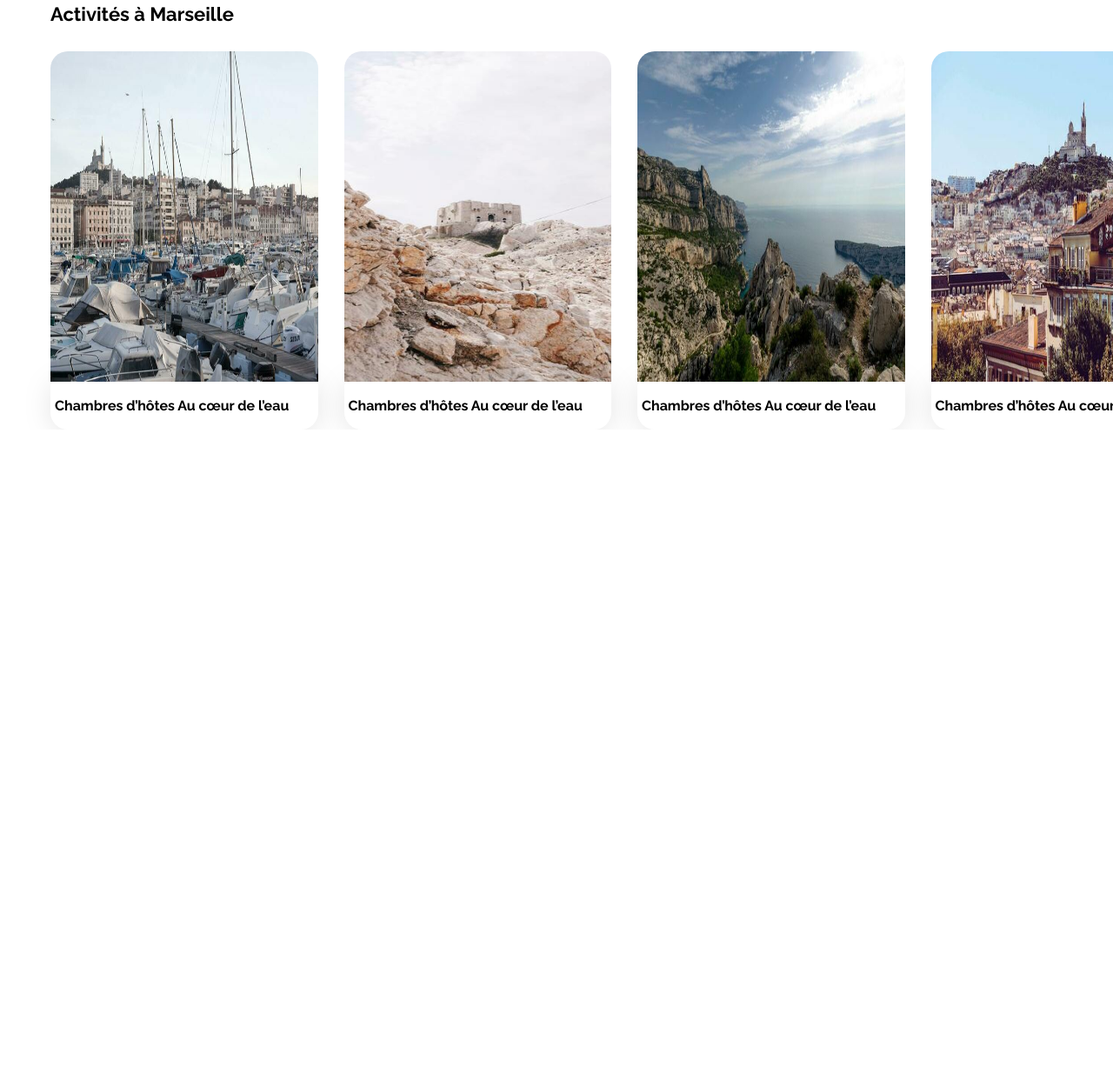
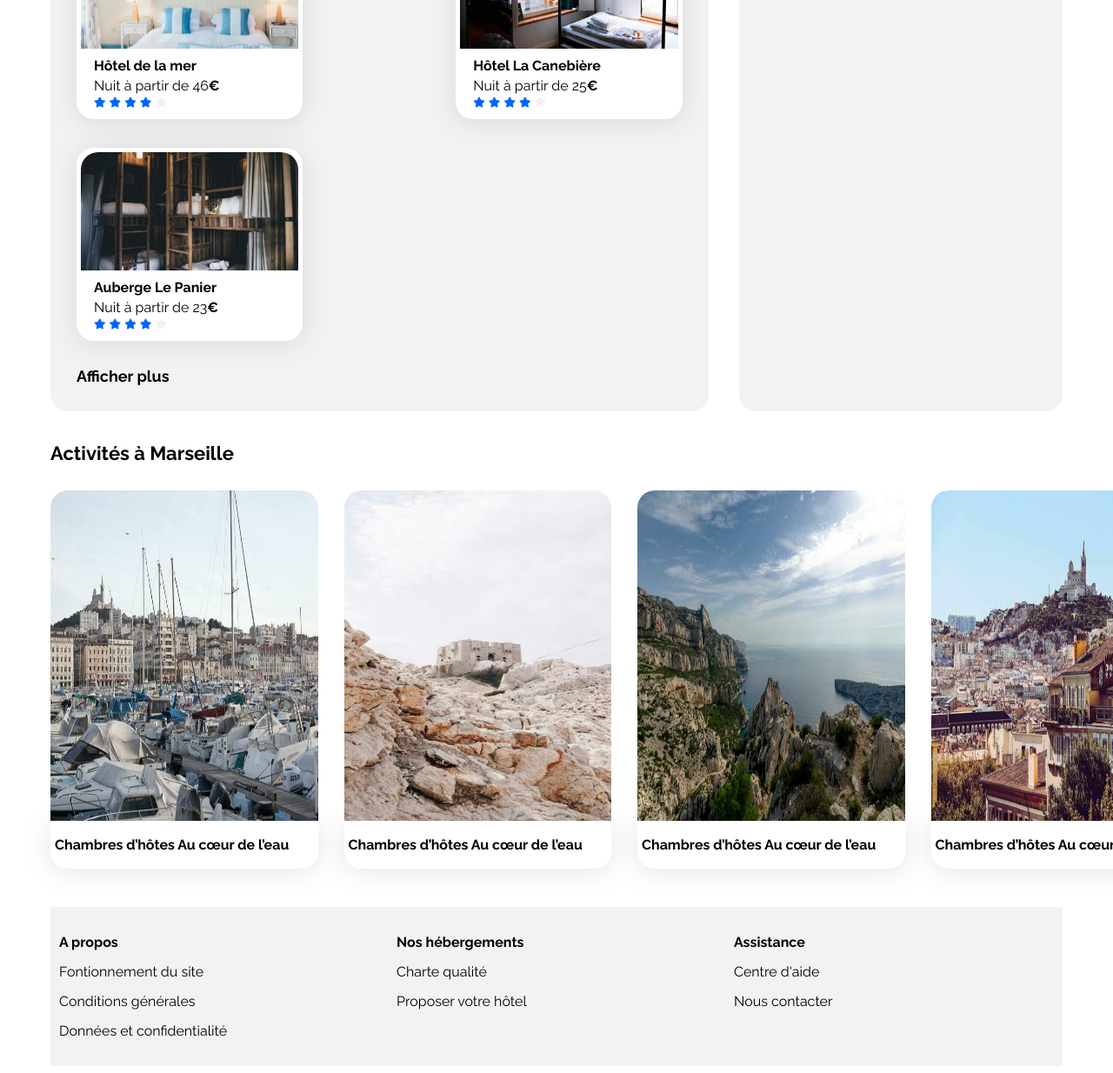
Before and after one commit to Miha0501/OpenClassroomsProject, a plain HTML site: page index.html in a window 1280 px wide. Shown: the part 1121-2355 px from the top of the page at 87% size. Before the commit the page ends 1615 px from the top, so only its background shows below. Drawn offline with Linux system fonts and the light colour scheme.

Commit message:
feature: working on footer

```diff
--- a/css/style.css
+++ b/css/style.css
@@ -78,9 +78,7 @@ h2{
   }
 
 .button-search{
-    display: inline-block;
     background-color: #0065FC;
-    ;
     color: #FFFFFF;
     font-weight: bold;
     font-size: 18px;
@@ -110,7 +108,6 @@ h2{
     background-color: white;
     align-content: center;
     font-weight: bold;
-    border: 0px;
 }
 
 .filter_categ{
@@ -126,6 +123,10 @@ h2{
     border: 3px solid lightgray;
 }
 
+.filter_categ:hover{
+    background-color: lightblue;
+}
+
 .infobar{
     display: flex;
     flex-direction: row;
@@ -135,11 +136,6 @@ h2{
 
 .fa-solid {
     color: var(--main-color);
-}
-
-body {
-    display: flex;
-    justify-content: center;
 }
 
 .main-container {
@@ -207,6 +203,7 @@ a {
     display: flex;
     flex-direction: row;
     justify-content: space-between;
+    flex-wrap: wrap;
 }
 .hebergements-title {
     display: flex;
@@ -214,16 +211,7 @@ a {
     align-items: center;
 }
 
-.hebergements-foot {
-    display: flex;
-    justify-content: space-between;
-    align-items: center;
-    margin-top: 30px;
-}
-
-
 .hebergements-cards .card {
-    display: flex;
     margin-top: 33px;
     width: 250.33px;
 }
@@ -237,8 +225,7 @@ a {
 
 .hebergements-cards .card-content {
     width: 100%;
-/*     padding-left: 15px;
- */    display: flex;
+    display: flex;
     flex-direction: column;
     justify-content: space-between;
     box-sizing: border-box;
@@ -260,6 +247,13 @@ a {
     padding-left: 15px;
 }
 
+.hebergements-foot {
+    margin-top: 30px;
+}
+
+.hebergements-foot .section-title{
+    font-size: 18px;
+}
 
 /****** Populaires ***********/
 .populaires {
@@ -329,7 +323,6 @@ a {
     border: none;
     padding: 0;
     margin: 0;
-
 }
 
 .activities-frame .card {
@@ -358,7 +351,35 @@ a {
     color: black;
 }
 
+/* ******Footer****** */
 
+footer{
+    background-color: var(--main-bg-color);
+    margin-top: 70px;
+    gap: 10px;
+}
+
+.footer-container{
+    display: flex;
+    flex-direction: row;
+    align-items: flex-start;
+    flex-wrap: nowrap;
+}
+
+.footer-box{
+    display: flex;
+    flex-direction: column;
+    align-items: flex-start;
+    font-size: 16px;
+    width: 33%;
+    height: 163px;
+    padding: 10px;
+    gap:15px;
+}
+
+h4{
+    margin-bottom: 0;
+}
 
 /* Le code ci-dessous correspond à la version responsive uniquement */
 
--- a/index.html
+++ b/index.html
@@ -33,6 +33,7 @@
             <section>
                 <h2>Trouvez votre hébergement pour des vacances de rêve</h2>
                     <p>En plein centre ville ou en pleine nature</p>
+
                 <form action="" method="get">
                 <div class="navigation-bar">
                     <div class="icon-location">
@@ -64,6 +65,7 @@
                         <i class="fa-solid fa-fire" style="color: blue;" ></i>Nos Pépites
                     </div>
                 </div>
+
                 <div class="infobar">
                     <div class="icon-info"> <i class="fa-solid fa-circle-info"></i></div>
                     <div>Plus de 500 logements sont disponibles dans cette ville</div>
@@ -126,7 +128,6 @@
                         <div class="hebergements-cards">
                             <a href="#">
                                 <article class="card">
-
                                     <div class="card-content">
                                         <img src="./images/hebergements/reisetopia.jpg" alt="Image de la chambre d'hôtel montrant le placard et le lit">
                                         <div class="card-txt">
@@ -146,6 +147,7 @@
                             </a>
                         </div>
                     </div>
+
                     <div class="row">
                         <div class="hebergements-cards">
                             <a href="#">
@@ -212,7 +214,9 @@
                         </div>
                     </div>
                     <div class="hebergements-foot">
+                        <a href="#">
                             <h3 class="section-title">Afficher plus</h3>
+                        </a>
                     </div>
                 </section>
 
@@ -284,7 +288,6 @@
             </div>
             </section>
 
-
             <section id="activities" class="activities">
                 <div class="activities-title">
                     <h2 class="section-title">Activités à Marseille</h2>
@@ -301,7 +304,6 @@
                             </div>
                         </article>
                     </a>
-
 
                     <a href="#">
                         <img src="./images/activites/paul-hermann.jpg" alt="Image de la chambre d'hôtel montrant un lit" width="40" border="0">
@@ -336,7 +338,26 @@
             </section>
         </section>
         </main>
-        <footer></footer>
+        <footer>
+            <div class="footer-container">
+                <div class="footer-box">
+                    <h4>A propos</h4>
+                    <a href="#">Fontionnement du site</a>
+                    <a href="#">Conditions générales</a>
+                    <a href="#">Données et confidentialité</a>
+                </div>
+                <div class="footer-box">
+                    <h4>Nos hébergements</h4>
+                    <a href="#">Charte qualité</a>
+                    <a href="#">Proposer votre hôtel</a>
+                </div>
+                <div class="footer-box">
+                    <h4>Assistance</h4>
+                    <a href="#">Centre d'aide</a>
+                    <a href="#">Nous contacter</a>
+                </div>
+            </div>
+        </footer>
     </div>
 </body>
 
```
Lines whose indentation alone changed are shown as unchanged.
